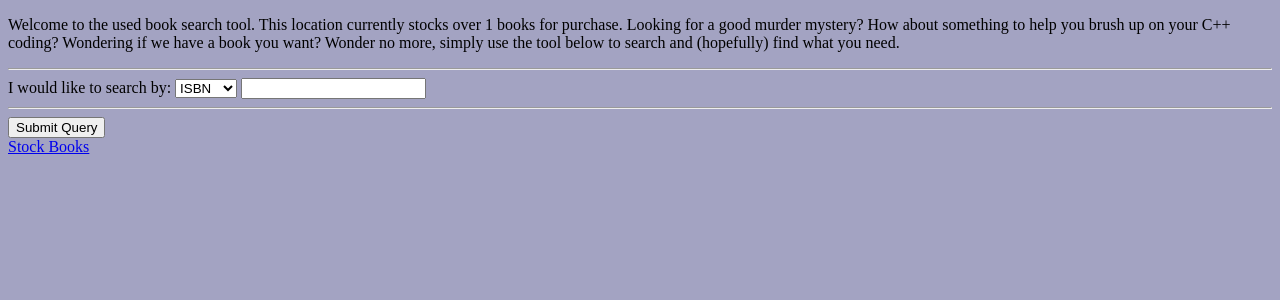
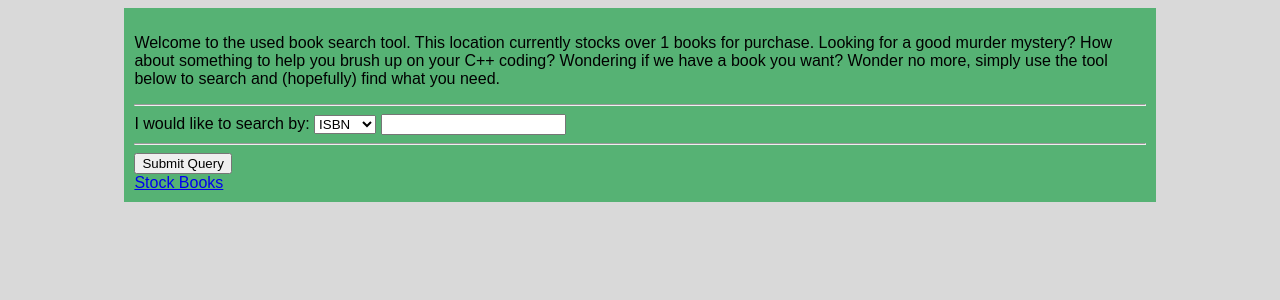
Before and after one commit to jzakilla/bookfinder, a Flask app: page / in a window 1280 px wide. Shown: the top 300 px of the page. Run offline with Flask 2, Linux system fonts and the light colour scheme; data comes from the database, SQL or seed files in the repository.

Commit message:
Updated CSS and readme

```diff
--- a/libre_py/webify/static/librestyle.css
+++ b/libre_py/webify/static/librestyle.css
@@ -1,3 +1,12 @@
+.mainbody {
+	max-width: 80%;
+	background-color: rgba(0, 153, 51, .6);
+	margin: 0 auto;
+	padding: 10px;
+}
+
 body {
-	background-color: #a3a3c2;
+	background-color: #d9d9d9;
+	font-family: Arial, Helvetica, sans-serif;
+
 }
--- a/libre_py/webify/templates/index.html
+++ b/libre_py/webify/templates/index.html
@@ -5,6 +5,7 @@
 	<link rel="stylesheet" type="text/css" href="{{ url_for('static', filename='librestyle.css') }}">
 </head>
 <body>
+	<div class="mainbody">
 	<p>Welcome to the used book search tool. This location currently stocks over <span>{{ book_count }} </span>books for purchase. Looking for a good murder mystery? How about something to help you brush up on your C++ coding? Wondering if we have a book you want? Wonder no more, simply use the tool below to search and (hopefully) find what you need.</p>
 	<hr>
 
@@ -21,7 +22,7 @@
 	</form>
 	<a href="{{ url_for('stocking') }}">Stock Books</a>
 
-
+</div>
 </body>
 
 </html>
```
Also changed, not shown: Readme.md.
